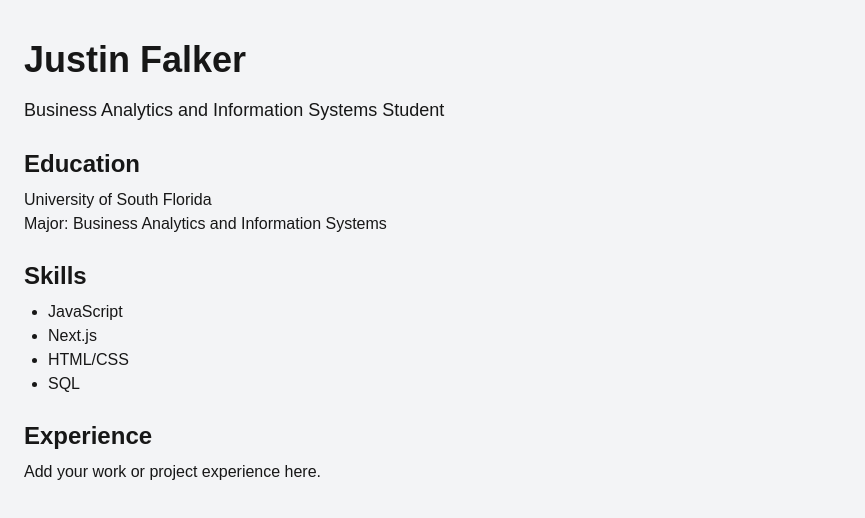
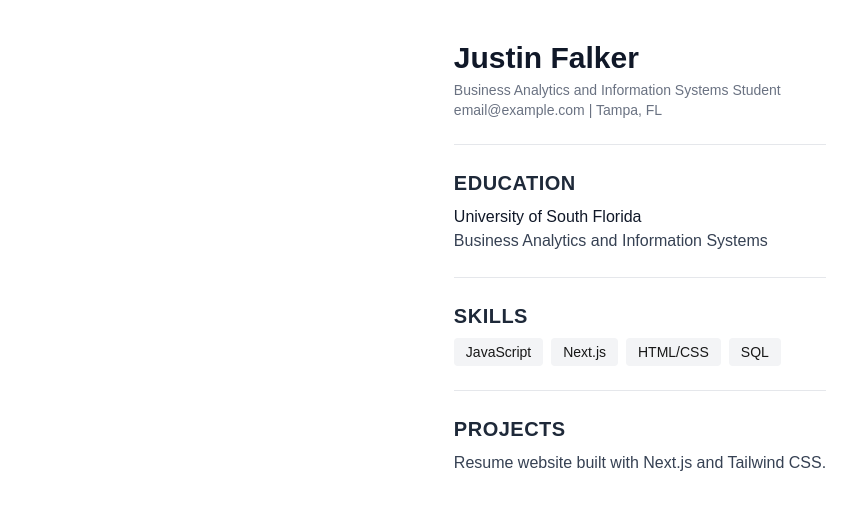
Before and after one commit to justinfalker/nextjs-resume2, a Next.js app: page / in a window 1280 px wide. Shown: the top 518 px of the page, without its empty margins (0-865 px from the left). Built offline with nearby package versions, Linux system fonts and the light colour scheme.

Commit message:
page.js styling edit

```diff
--- a/src/app/page.js
+++ b/src/app/page.js
@@ -1,29 +1,54 @@
 export default function Home() {
   return (
-    <main className="min-h-screen bg-gray-100 py-10 px-6">
-      <h1 className="text-4xl font-bold mb-4">Justin Falker</h1>
-      <p className="text-lg mb-6">Business Analytics and Information Systems Student</p>
+    <main className="max-w-3xl mx-auto px-6 py-10">
 
-      <section className="mb-6">
-        <h2 className="text-2xl font-semibold mb-2">Education</h2>
-        <p>University of South Florida</p>
-        <p>Major: Business Analytics and Information Systems</p>
+
+      <header className="mb-6">
+        <h1 className="text-3xl font-bold text-gray-900 mb-1">
+          Justin Falker
+        </h1>
+        <p className="text-sm text-gray-500">
+          Business Analytics and Information Systems Student
+        </p>
+        <p className="text-sm text-gray-500">
+          email@example.com | Tampa, FL
+        </p>
+      </header>
+
+      <section className="border-t border-gray-200 pt-6 mt-6">
+        <h2 className="text-xl font-semibold uppercase tracking-wide text-gray-800 mb-2">
+          Education
+        </h2>
+        <p className="font-medium text-gray-900">
+          University of South Florida
+        </p>
+        <p className="text-gray-700">
+          Business Analytics and Information Systems
+        </p>
       </section>
 
-      <section className="mb-6">
-        <h2 className="text-2xl font-semibold mb-2">Skills</h2>
-        <ul className="list-disc ml-6">
-          <li>JavaScript</li>
-          <li>Next.js</li>
-          <li>HTML/CSS</li>
-          <li>SQL</li>
-        </ul>
+
+      <section className="border-t border-gray-200 pt-6 mt-6">
+        <h2 className="text-xl font-semibold uppercase tracking-wide text-gray-800 mb-2">
+          Skills
+        </h2>
+        <div className="flex flex-wrap gap-2 mt-2">
+          <span className="bg-gray-100 px-3 py-1 rounded text-sm">JavaScript</span>
+          <span className="bg-gray-100 px-3 py-1 rounded text-sm">Next.js</span>
+          <span className="bg-gray-100 px-3 py-1 rounded text-sm">HTML/CSS</span>
+          <span className="bg-gray-100 px-3 py-1 rounded text-sm">SQL</span>
+        </div>
       </section>
 
-      <section>
-        <h2 className="text-2xl font-semibold mb-2">Experience</h2>
-        <p>Add your work or project experience here.</p>
+      <section className="border-t border-gray-200 pt-6 mt-6">
+        <h2 className="text-xl font-semibold uppercase tracking-wide text-gray-800 mb-2">
+          Projects
+        </h2>
+        <p className="text-gray-700">
+          Resume website built with Next.js and Tailwind CSS.
+        </p>
       </section>
+
     </main>
   );
 }
```
